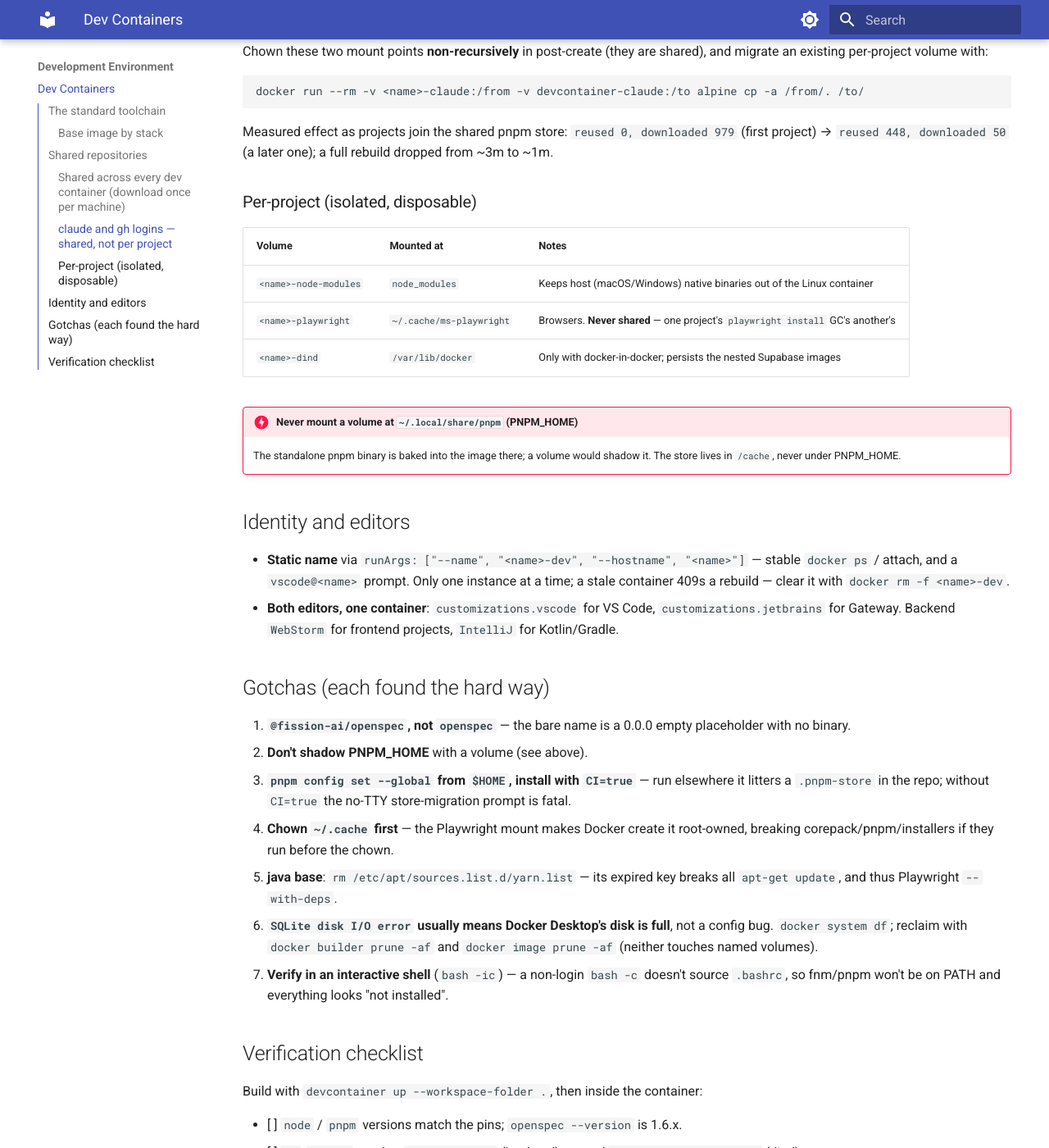
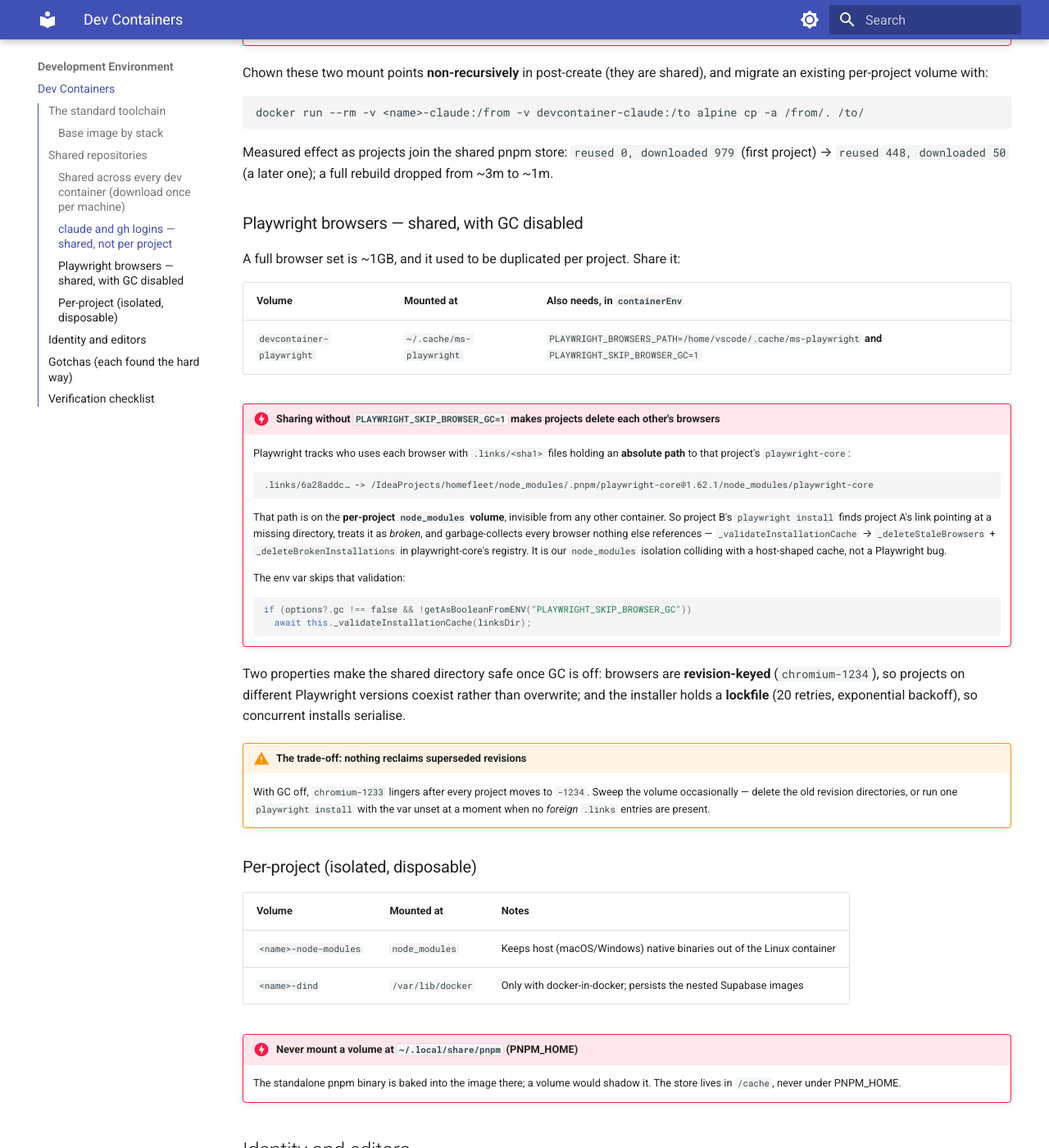
Before and after one commit to prule/project-setup, an MkDocs documentation site: the page built from docs/DevContainers.md, in a window 1280 px wide and 1400 px high, scrolled down 2386 px. Shown: the whole window at 82% size. Built offline with MkDocs 1.6.1 and Material for MkDocs 9.7.7, drawn with Linux system fonts in a browser that asks for light colours; some of the changed text lies outside the part shown.

Commit message:
Share the Playwright browser cache across dev containers (#3)
The standard said browsers must NEVER be shared because one project's
`playwright install` GCs another's. The hazard is real, but it has an off
switch, and the isolation costs ~1GB per project (6 copies on one machine).

Playwright records who uses a browser as `.links/<sha1>` files holding an
ABSOLUTE path to that project's playwright-core — which lives on the
per-project node_modules volume, invisible from every other container. So
project B's install reads project A's link, finds the path missing, calls it
broken, and deletes every browser nothing else references
(_validateInstallationCache -> _deleteStaleBrowsers /
_deleteBrokenInstallations). That is our node_modules isolation colliding
with a host-shaped cache, not a Playwright bug, and
PLAYWRIGHT_SKIP_BROWSER_GC=1 skips the validation.

Verified by seeding a foreign .links entry plus a chromium-9999 directory
into a scratch cache: with the var set both survive `playwright install`,
without it both are deleted.

Safe once GC is off because browsers are revision-keyed (chromium-1234), so
mixed Playwright versions coexist, and the installer holds a lockfile, so
concurrent installs serialise. Cost: nothing reclaims superseded revisions,
so the volume needs an occasional sweep — documented as the trade-off.

Docs, skill and templates move together: devcontainer-playwright joins the
shared tier in docs/DevContainers.md and the templates, the per-project table
loses its Playwright row, non-negotiable 8 covers the env var and the
migration, and both verification checklists gain a browsers-shared check.


Claude-Session: https://claude.ai/code/session_01WZ8jkaSuDtSxVRu6qcCSTh

Co-authored-by: Claude Opus 5 <noreply@anthropic.com>

````diff
--- a/docs/DevContainers.md
+++ b/docs/DevContainers.md
@@ -41,9 +41,11 @@ Docker volumes**, split into two kinds.
 
 ### Shared across every dev container (download once per machine)
 
-Three volumes are shared by *every* project's container: **`devcontainer-cache`**
-at **`/cache`** (dependencies), plus **`devcontainer-claude`** at `~/.claude` and
-**`devcontainer-gh`** at `~/.config/gh` (CLI logins — see below).
+Four volumes are shared by *every* project's container: **`devcontainer-cache`**
+at **`/cache`** (dependencies), **`devcontainer-claude`** at `~/.claude` and
+**`devcontainer-gh`** at `~/.config/gh` (CLI logins), and
+**`devcontainer-playwright`** at `~/.cache/ms-playwright` (browsers) — each
+covered below.
 
 `devcontainer-cache` at `/cache` is shared by *every* project's container. A package or Gradle dependency downloaded by one
 project is already present for the next, and it survives rebuilds.
@@ -58,7 +60,8 @@ project is already present for the next, and it survives rebuilds.
 !!! warning "The source name is the sharing mechanism"
     `devcontainer-cache` / `/cache` must be **identical** across projects. A
     project-scoped name or a different mount path silently un-shares the cache.
-    The same applies to `devcontainer-claude` / `devcontainer-gh` below.
+    The same applies to `devcontainer-claude` / `devcontainer-gh` /
+    `devcontainer-playwright` below.
 
 ### `claude` and `gh` logins — shared, not per project
 
@@ -95,12 +98,53 @@ Measured effect as projects join the shared pnpm store: `reused 0, downloaded
 979` (first project) → `reused 448, downloaded 50` (a later one); a full rebuild
 dropped from ~3m to ~1m.
 
+### Playwright browsers — shared, with GC disabled
+
+A full browser set is ~1GB, and it used to be duplicated per project. Share it:
+
+| Volume | Mounted at | Also needs, in `containerEnv` |
+| --- | --- | --- |
+| `devcontainer-playwright` | `~/.cache/ms-playwright` | `PLAYWRIGHT_BROWSERS_PATH=/home/vscode/.cache/ms-playwright` **and** `PLAYWRIGHT_SKIP_BROWSER_GC=1` |
+
+!!! danger "Sharing without `PLAYWRIGHT_SKIP_BROWSER_GC=1` makes projects delete each other's browsers"
+    Playwright tracks who uses each browser with `.links/<sha1>` files holding an
+    **absolute path** to that project's `playwright-core`:
+
+    ```
+    .links/6a28addc… -> /IdeaProjects/homefleet/node_modules/.pnpm/playwright-core@1.62.1/node_modules/playwright-core
+    ```
+
+    That path is on the **per-project `node_modules` volume**, invisible from any
+    other container. So project B's `playwright install` finds project A's link
+    pointing at a missing directory, treats it as *broken*, and garbage-collects
+    every browser nothing else references — `_validateInstallationCache` →
+    `_deleteStaleBrowsers` + `_deleteBrokenInstallations` in playwright-core's
+    registry. It is our `node_modules` isolation colliding with a host-shaped
+    cache, not a Playwright bug.
+
+    The env var skips that validation:
+
+    ```js
+    if (options?.gc !== false && !getAsBooleanFromENV("PLAYWRIGHT_SKIP_BROWSER_GC"))
+      await this._validateInstallationCache(linksDir);
+    ```
+
+Two properties make the shared directory safe once GC is off: browsers are
+**revision-keyed** (`chromium-1234`), so projects on different Playwright
+versions coexist rather than overwrite; and the installer holds a **lockfile**
+(20 retries, exponential backoff), so concurrent installs serialise.
+
+!!! warning "The trade-off: nothing reclaims superseded revisions"
+    With GC off, `chromium-1233` lingers after every project moves to `-1234`.
+    Sweep the volume occasionally — delete the old revision directories, or run
+    one `playwright install` with the var unset at a moment when no *foreign*
+    `.links` entries are present.
+
 ### Per-project (isolated, disposable)
 
 | Volume | Mounted at | Notes |
 | --- | --- | --- |
 | `<name>-node-modules` | `node_modules` | Keeps host (macOS/Windows) native binaries out of the Linux container |
-| `<name>-playwright` | `~/.cache/ms-playwright` | Browsers. **Never shared** — one project's `playwright install` GC's another's |
 | `<name>-dind` | `/var/lib/docker` | Only with docker-in-docker; persists the nested Supabase images |
 
 !!! danger "Never mount a volume at `~/.local/share/pnpm` (PNPM_HOME)"
````
Also changed, not shown: skills/vssw-scaffold-devcontainer/SKILL.md (+27 -1 lines), 2 other files.
